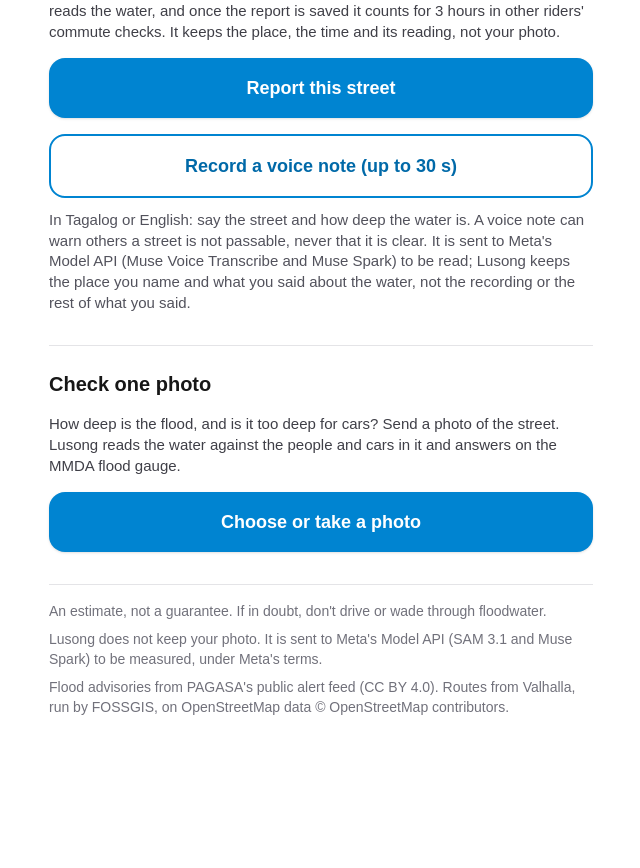
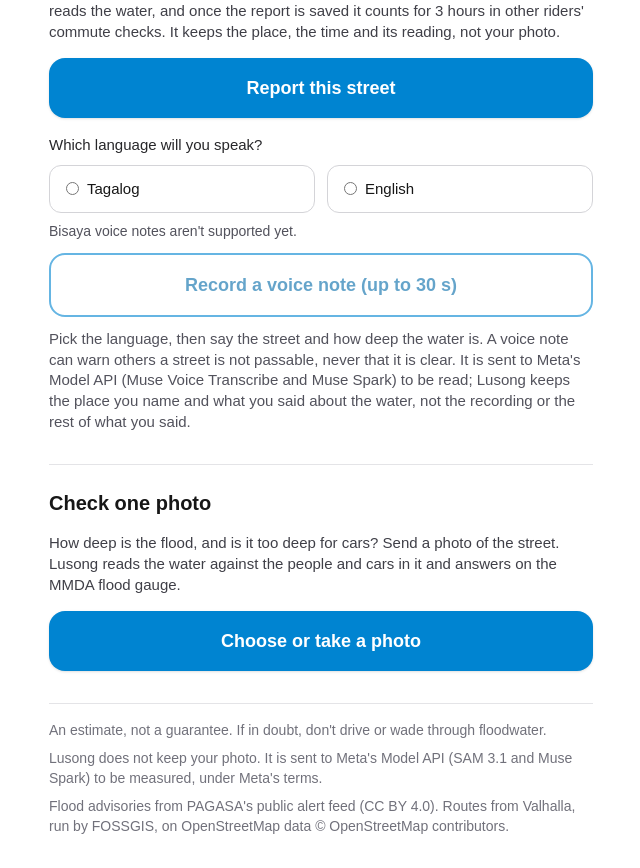
Before and after one commit to lance2k/lusong, a Next.js app: page / in a window 1280 px wide. Shown: the part 1143-2011 px from the top of the page, without its empty margins (319-959 px from the left). Before the commit the page ends 1892 px from the top, so only its background shows below. Built offline with nearby package versions, Linux system fonts and the light colour scheme.

Commit message:
fix: the voice note asks Tagalog or English before recording, with neither picked, and can't record until one is; the page always sends that language, offers no Bisaya while it is out, and says in one line that Bisaya notes aren't supported yet

```diff
--- a/app/voice-note.tsx
+++ b/app/voice-note.tsx
@@ -1,9 +1,12 @@
 "use client";
 
 import { useEffect, useRef, useState } from "react";
-import type { VoiceReportView } from "@/lib/voice-report-handler";
-import { encodeWav, MAX_VOICE_MS } from "@/lib/wav";
+// Relative, not "@/": vitest doesn't resolve the alias, and this page is rendered in its tests.
+import { BISAYA_VOICE_ENABLED, VOICE_LANGUAGES, type VoiceLanguage } from "../lib/voice-language";
+import type { VoiceReportView } from "../lib/voice-report-handler";
+import { encodeWav, MAX_VOICE_MS } from "../lib/wav";
 import { phoneLocation } from "./phone-location";
+import { voiceNoteForm } from "./voice-recorder";
 
 type State =
   | { step: "idle" }
@@ -116,9 +119,13 @@ function Heard({ report, duplicate }: { report: VoiceReportView; duplicate: bool
 export default function VoiceNote() {
   const [state, setState] = useState<State>({ step: "idle" });
   const [now, setNow] = useState(0);
+  /** Nothing is picked for the rider: the language is theirs to declare, and Lusong goes by it. */
+  const [language, setLanguage] = useState<VoiceLanguage | null>(null);
   const recording = useRef<Recording | null>(null);
   /** Set synchronously, so a second tap can't start a second recording or a second paid read. */
   const busy = useRef(false);
+  /** The language picked when recording started: the one the note is sent with. */
+  const recordedIn = useRef<VoiceLanguage | null>(null);
 
   useEffect(() => () => recording.current?.cancel(), []);
 
@@ -133,8 +140,9 @@ export default function VoiceNote() {
   }, [state.step]);
 
   async function record() {
-    if (busy.current) return;
+    if (busy.current || !language) return;
     busy.current = true;
+    recordedIn.current = language;
     try {
       recording.current = await startRecording();
     } catch {
@@ -149,7 +157,8 @@ export default function VoiceNote() {
 
   async function finish() {
     const rec = recording.current;
-    if (!rec) return;
+    const language = recordedIn.current;
+    if (!rec || !language) return;
     recording.current = null;
     try {
       const audio = await rec.stop();
@@ -162,12 +171,8 @@ export default function VoiceNote() {
         return;
       }
       setState({ step: "sending" });
-      const form = new FormData();
-      form.append("audio", audio, "note.wav");
-      form.append("lat", String(at.lat));
-      form.append("lon", String(at.lon));
       try {
-        const res = await fetch("/api/report/voice", { method: "POST", body: form });
+        const res = await fetch("/api/report/voice", { method: "POST", body: voiceNoteForm(audio, at, language) });
         const body = await res.json();
         if (!res.ok) throw new Error(body.error ?? "Something went wrong.");
         setState({ step: "done", report: body.report, duplicate: body.duplicate });
@@ -183,6 +188,21 @@ export default function VoiceNote() {
   const working = state.step === "locating" || state.step === "sending";
   return (
     <div className="space-y-3">
+      <fieldset disabled={state.step === "recording" || working} className="space-y-2">
+        <legend className="text-[15px] font-medium text-zinc-800 dark:text-zinc-200">Which language will you speak?</legend>
+        <div className="flex gap-3">
+          {VOICE_LANGUAGES.map((l) => (
+            <label
+              key={l.value}
+              className="flex flex-1 items-center gap-2 rounded-xl border border-zinc-300 px-4 py-3 text-[15px] has-[:checked]:border-sky-600 has-[:checked]:bg-sky-50 dark:border-zinc-700 dark:has-[:checked]:bg-sky-950"
+            >
+              <input type="radio" name="voice-language" value={l.value} checked={language === l.value} onChange={() => setLanguage(l.value)} />
+              {l.label}
+            </label>
+          ))}
+        </div>
+        {!BISAYA_VOICE_ENABLED && <p className="text-sm text-zinc-600 dark:text-zinc-400">Bisaya voice notes aren&apos;t supported yet.</p>}
+      </fieldset>
       {state.step === "recording" ? (
         <button
           type="button"
@@ -197,7 +217,7 @@ export default function VoiceNote() {
       ) : (
         <button
           type="button"
-          disabled={working}
+          disabled={working || !language}
           onClick={() => void record()}
           className="w-full rounded-2xl border-2 border-sky-600 px-5 py-4 text-lg font-semibold text-sky-700 transition hover:bg-sky-50 disabled:opacity-60 dark:text-sky-300 dark:hover:bg-sky-950"
         >
@@ -206,7 +226,7 @@ export default function VoiceNote() {
       )}
       {state.step === "idle" && (
         <p className="text-[15px] leading-snug text-zinc-600 dark:text-zinc-400">
-          In Tagalog or English: say the street and how deep the water is. A voice note can warn others a street is not
+          Pick the language, then say the street and how deep the water is. A voice note can warn others a street is not
           passable, never that it is clear. It is sent to Meta&apos;s Model API (Muse Voice Transcribe and Muse Spark) to be
           read; Lusong keeps the place you name and what you said about the water, not the recording or the rest of what you said.
         </p>
--- /dev/null
+++ b/app/voice-recorder.ts
@@ -0,0 +1,11 @@
+import type { VoiceLanguage } from "../lib/voice-language";
+
+/** What the page posts to /api/report/voice: the note, the phone's location and the language the rider picked. */
+export function voiceNoteForm(audio: Blob, at: { lat: number; lon: number }, language: VoiceLanguage): FormData {
+  const form = new FormData();
+  form.append("audio", audio, "note.wav");
+  form.append("lat", String(at.lat));
+  form.append("lon", String(at.lon));
+  form.append("language", language);
+  return form;
+}
```
Also changed, not shown: 2 other files (tests, documents, lock files or other folders).
